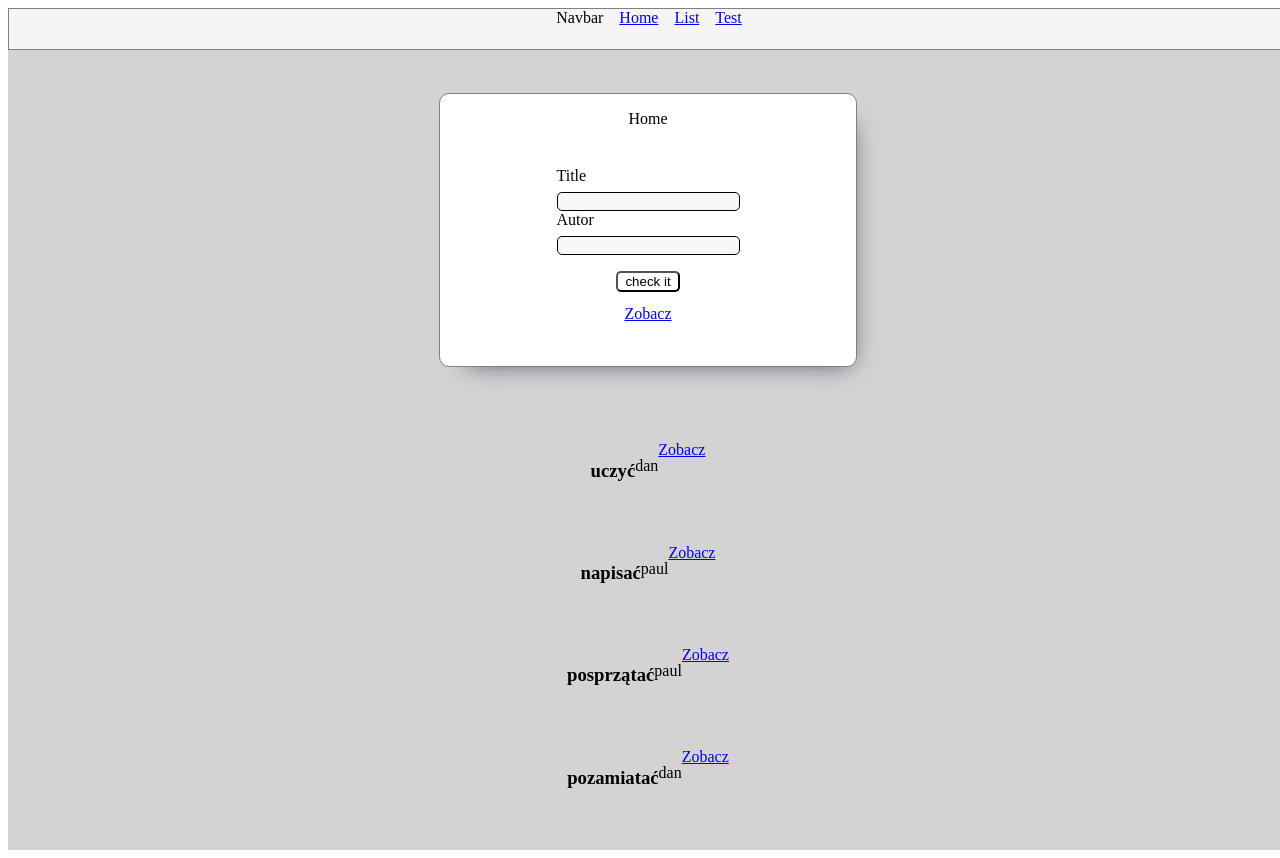
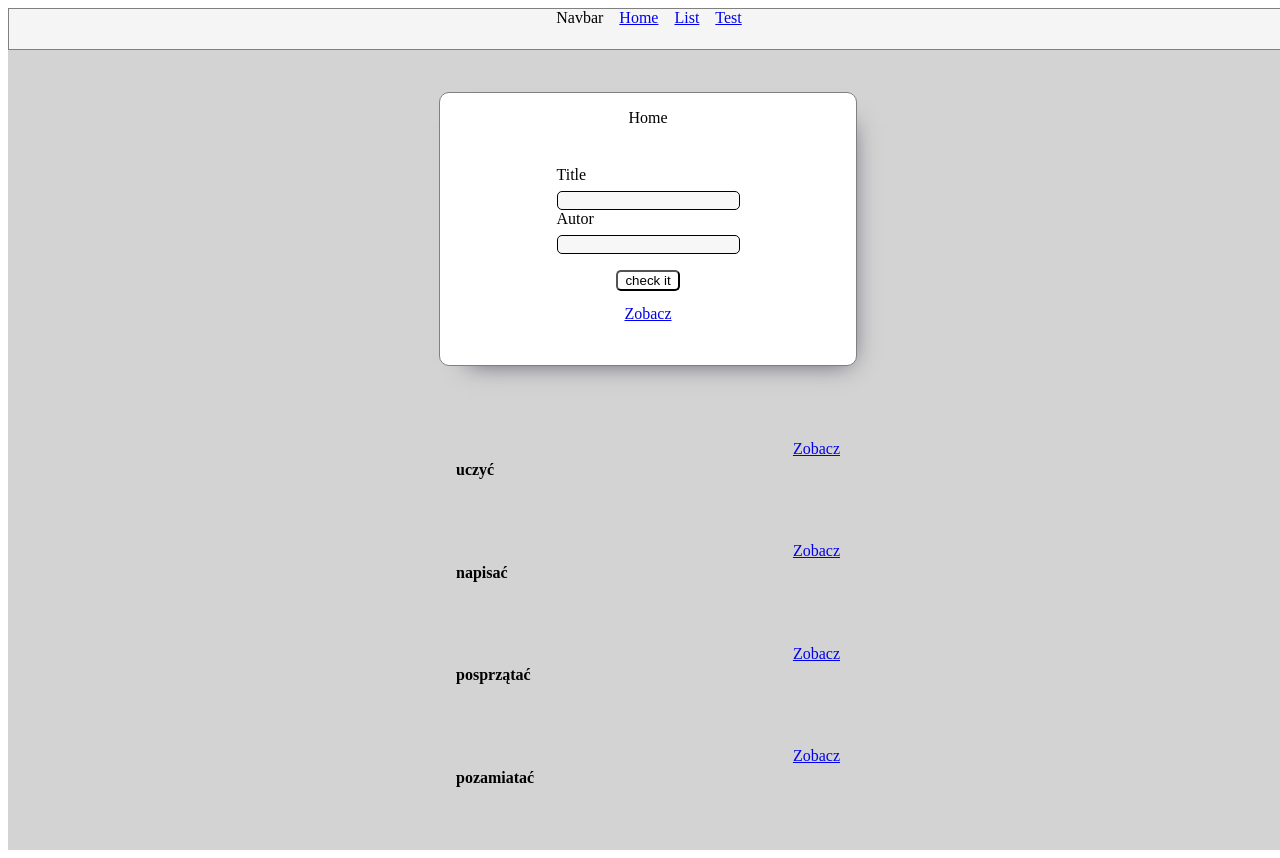
Before and after one commit to danielu96/Vite-Api, a React (Vite) app: page /List in a window 1280 px wide. Built offline with nearby package versions, Linux system fonts and the light colour scheme.

Commit message:
Link to Item added

```diff
--- a/src/SingleItem.jsx
+++ b/src/SingleItem.jsx
@@ -1,19 +1,22 @@
 import React from 'react'
 import { Link } from 'react-router-dom'
+import Wrapper from './assets/wrappers/App'
 
-const SingleItem = ({autor,title}) => {
-  // const {title}=useParams();
+const SingleItem = ({title,autor}) => {
+
   return (
-    <div style={{display:'flex',justifyContent:'space-between'}}>
-        <h1>{title}</h1>
-        <p>{autor}</p>
-     {/* <a href='Item' >  <button >details</button> </a> */}
+
+    <div style={{width:'30vw',display:'flex',justifyContent:'space-between'}}>
+
+        <h4>{title}</h4>
         <Link
-        to='/Item'
-        //  to={`/Item/${title}`}
+        // to='/Item'
+         to={`/Item/${title}`}
           > Zobacz</Link>
 
+
     </div>
+
   )
 }
 
```
